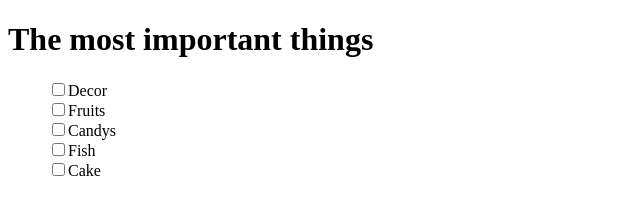
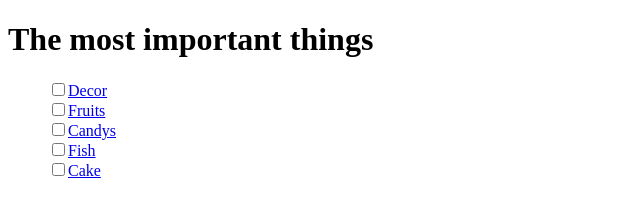
Before and after one commit to helen301/Shopping-list-, a plain HTML site: page index.html in a window 1280 px wide. Shown: the whole page, without its empty margins (0-640 px from the left). Drawn offline with Linux system fonts and the light colour scheme.

Commit message:
secondversion

```diff
--- a/index.html
+++ b/index.html
@@ -6,13 +6,16 @@
     <title>Shopping list</title>
 <body>
     <h1>The most important things</h1>
-    <ul>
-        <input type="checkbox" id="Decoration"><label for="Decoration">Decor</label><br>
-        <input type="checkbox" id="Fruits"><label for="Fruits">Fruits</label><br>
-        <input type="checkbox" id="Candys"><label for="Candys">Candys</label><br>
-        <input type="checkbox" id="Fish"><label for="Fish">Fish</label><br>
-        <input type="checkbox" id="Cake"><label for="Cake">Cake</label><br>
-    </ul>
+    <form>
+        <ul>
+            <input type="checkbox" id="Decoration"><label for="Decoration"><a href="https://www.amazon.com/New-Year-Party-Decorations/s?k=New+Year+Party+Decorations">Decor</a></label><br>
+     <!--<a href="https://www.amazon.com/New-Year-Party-Decorations/s?k=New+Year+Party+Decorations">Decor</a><br>-->
+            <input type="checkbox" id="Fruits"><label for="Fruits"><a href="https://metro.zakaz.ua/uk/categories/fruits-metro/">Fruits</a></label><br>
+            <input type="checkbox" id="Candys"><label for="Candys"><a href="https://metro.zakaz.ua/uk/categories/candies-and-chocolate-bars-metro/">Candys</a></label><br>
+            <input type="checkbox" id="Fish"><label for="Fish"><a href="https://fish-market.com.ua/uk/">Fish</a></label><br>
+            <input type="checkbox" id="Cake"><label for="Cake"><a href="https://rozetka.com.ua/torti/c4643248/">Cake</a></label><br>
+        </ul>
+    </form>
    <!-- <input id="Important things"><label for="Important things">Important things</label>-->
 </body>
 </head>
```
